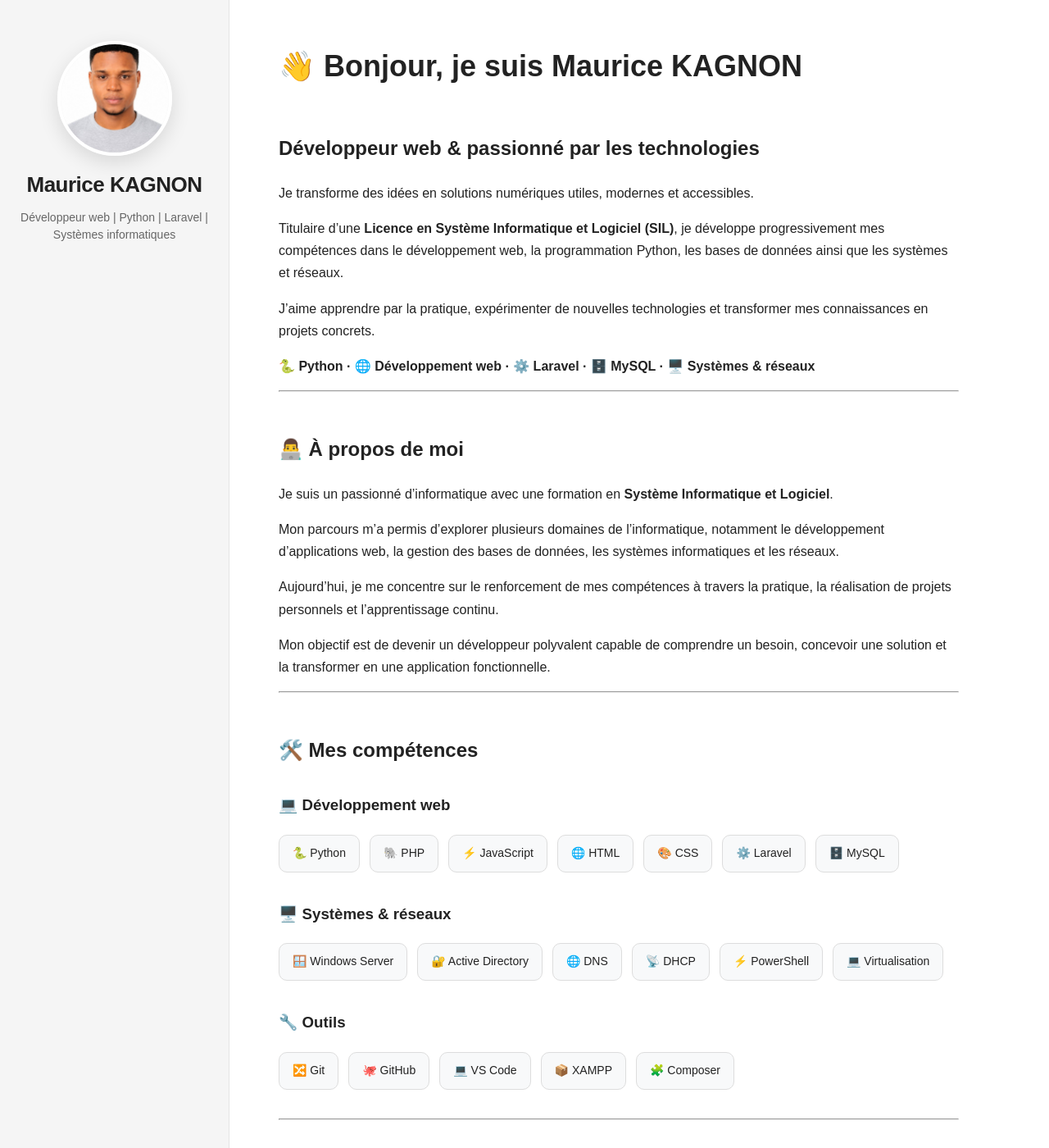
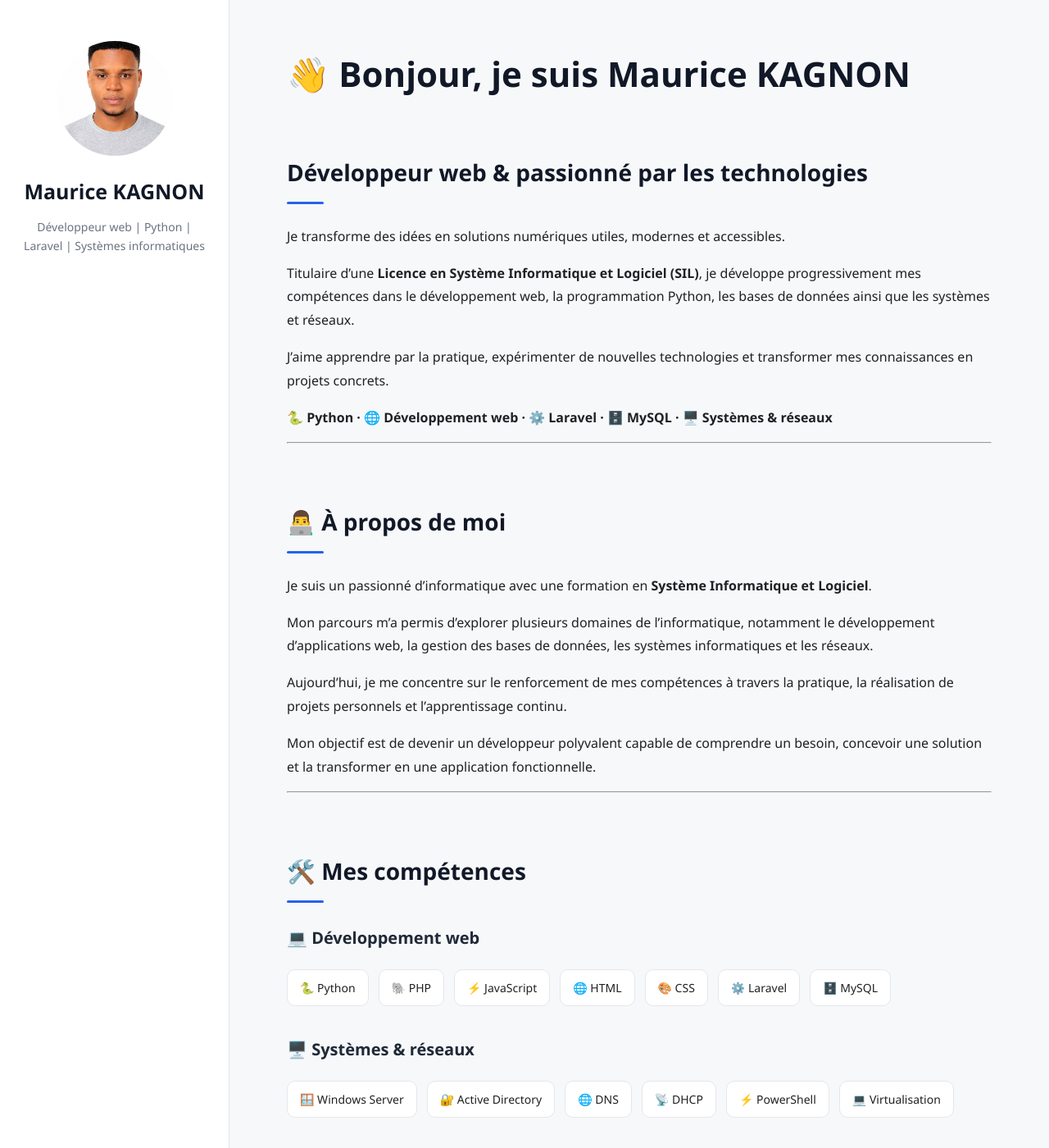
Before and after one commit to JacquesMaurice/maurice-kagnon.github.io, a Jekyll site: the page built from index.md, in a window 1280 px wide and 1400 px high. Shown: the whole window at 82% size. Built offline with Jekyll 4.4.1, drawn with Linux system fonts in a browser that asks for light colours; our own code applies the rules of GitHub Pages for plain Markdown files.

Commit message:
Refonte du design du portfolio

```diff
--- a/assets/css/style.css
+++ b/assets/css/style.css
@@ -8,73 +8,325 @@ html {
 
 body {
   margin: 0;
-  font-family: Arial, sans-serif;
-  background: #ffffff;
-  color: #222;
+  font-family: "Segoe UI", Arial, sans-serif;
+  background: #f7f8fa;
+  color: #202124;
+  line-height: 1.7;
 }
 
-/* Structure principale */
+/* ========================================
+   STRUCTURE PRINCIPALE
+   ======================================== */
+
 .portfolio {
   display: flex;
   min-height: 100vh;
 }
 
-/* Colonne gauche fixe */
+/* ========================================
+   COLONNE GAUCHE
+   ======================================== */
+
 .sidebar {
   position: sticky;
   top: 0;
+
   width: 280px;
   min-width: 280px;
   height: 100vh;
+
   padding: 50px 25px;
+
   text-align: center;
-  background: #f5f5f5;
+
+  background: #ffffff;
+  border-right: 1px solid #e5e7eb;
 }
 
 /* Photo */
+
 .profile-photo {
   width: 140px;
   height: 140px;
+
   object-fit: cover;
   border-radius: 50%;
+
   display: block;
-  margin: 0 auto 20px;
+  margin: 0 auto 22px;
 }
 
 /* Nom */
+
 .sidebar h1 {
   margin: 10px 0;
-  font-size: 26px;
+
+  font-size: 25px;
+  font-weight: 700;
+
+  color: #111827;
 }
 
 /* Description */
+
 .sidebar p {
-  line-height: 1.5;
+  margin-top: 10px;
+
+  font-size: 14px;
+  color: #6b7280;
 }
 
-/* Partie droite */
+/* ========================================
+   CONTENU PRINCIPAL
+   ======================================== */
+
 .content {
   flex: 1;
-  padding: 50px 60px;
-  max-width: 950px;
-  line-height: 1.7;
+
+  width: 100%;
+  max-width: 1050px;
+
+  padding: 65px 70px;
+
+  line-height: 1.8;
 }
 
-/* Titres */
+/* ========================================
+   TITRES
+   ======================================== */
+
 .content h1 {
   margin-top: 0;
-  font-size: 36px;
+  margin-bottom: 10px;
+
+  font-size: 42px;
+  line-height: 1.2;
+
+  color: #111827;
 }
 
 .content h2 {
-  margin-top: 50px;
+  margin-top: 70px;
+  margin-bottom: 25px;
+
+  font-size: 28px;
+
+  color: #111827;
 }
 
 .content h3 {
-  margin-top: 30px;
+  margin-top: 25px;
+
+  font-size: 20px;
+
+  color: #1f2937;
 }
 
-/* Téléphone */
+/* Ligne décorative sous les grands titres */
+
+.content h2::after {
+  content: "";
+
+  display: block;
+
+  width: 45px;
+  height: 3px;
+
+  margin-top: 10px;
+
+  background: #2563eb;
+  border-radius: 5px;
+}
+
+/* ========================================
+   LIENS
+   ======================================== */
+
+.content a {
+  color: #2563eb;
+
+  text-decoration: none;
+
+  font-weight: 600;
+}
+
+.content a:hover {
+  text-decoration: underline;
+}
+
+/* ========================================
+   COMPÉTENCES
+   ======================================== */
+
+.skills {
+  display: flex;
+  flex-wrap: wrap;
+
+  gap: 12px;
+
+  margin: 20px 0 35px;
+}
+
+.skills span {
+  display: inline-block;
+
+  padding: 9px 15px;
+
+  border: 1px solid #e5e7eb;
+  border-radius: 10px;
+
+  background: #ffffff;
+
+  font-size: 14px;
+  font-weight: 500;
+
+  transition: transform 0.2s ease,
+              box-shadow 0.2s ease,
+              border-color 0.2s ease;
+}
+
+.skills span:hover {
+  transform: translateY(-3px);
+
+  border-color: #2563eb;
+
+  box-shadow: 0 8px 20px rgba(0, 0, 0, 0.08);
+}
+
+/* ========================================
+   PROJETS
+   ======================================== */
+
+.projects {
+  display: grid;
+
+  grid-template-columns: repeat(2, minmax(250px, 1fr));
+
+  gap: 22px;
+
+  margin-top: 25px;
+}
+
+.project-card {
+  padding: 25px;
+
+  border: 1px solid #e5e7eb;
+  border-radius: 14px;
+
+  background: #ffffff;
+
+  transition:
+    transform 0.2s ease,
+    box-shadow 0.2s ease,
+    border-color 0.2s ease;
+}
+
+.project-card:hover {
+  transform: translateY(-5px);
+
+  border-color: #bfdbfe;
+
+  box-shadow: 0 12px 30px rgba(0, 0, 0, 0.08);
+}
+
+.project-card h3 {
+  margin-top: 0;
+
+  font-size: 20px;
+}
+
+.project-card p {
+  color: #4b5563;
+}
+
+.technologies {
+  font-size: 13px;
+
+  font-weight: 700;
+
+  color: #2563eb !important;
+}
+
+/* Statut du projet */
+
+.project-status {
+  display: inline-block;
+
+  margin-bottom: 12px;
+
+  padding: 5px 10px;
+
+  border-radius: 20px;
+
+  background: #eff6ff;
+  color: #2563eb;
+
+  font-size: 12px;
+
+  font-weight: 600;
+}
+
+/* ========================================
+   CONTACT
+   ======================================== */
+
+.contact {
+  margin-top: 30px;
+
+  padding: 28px;
+
+  border: 1px solid #e5e7eb;
+  border-radius: 14px;
+
+  background: #ffffff;
+
+  box-shadow: 0 8px 25px rgba(0, 0, 0, 0.04);
+}
+
+.contact p {
+  margin: 14px 0;
+}
+
+.contact a {
+  color: #2563eb;
+}
+
+/* ========================================
+   LISTES
+   ======================================== */
+
+.content ul {
+  padding-left: 25px;
+}
+
+.content li {
+  margin-bottom: 8px;
+}
+
+/* ========================================
+   CITATION FINALE
+   ======================================== */
+
+.content blockquote {
+  margin: 60px 0 20px;
+
+  padding: 20px 25px;
+
+  border-left: 4px solid #2563eb;
+
+  background: #ffffff;
+
+  border-radius: 0 10px 10px 0;
+
+  color: #4b5563;
+
+  font-style: italic;
+}
+
+/* ========================================
+   MOBILE
+   ======================================== */
+
 @media (max-width: 768px) {
 
   .portfolio {
@@ -83,143 +335,41 @@ body {
 
   .sidebar {
     position: relative;
+
     width: 100%;
     min-width: auto;
+
     height: auto;
     min-height: auto;
-    padding: 30px 20px;
+
+    padding: 35px 20px;
+
+    border-right: none;
+    border-bottom: 1px solid #e5e7eb;
   }
 
   .content {
-    padding: 30px 20px;
+    width: 100%;
     max-width: none;
+
+    padding: 40px 22px;
   }
 
   .content h1 {
-    font-size: 30px;
+    font-size: 32px;
   }
-}
 
-/* Cartes de compétences */
+  .content h2 {
+    font-size: 25px;
 
-.skills {
-  display: flex;
-  flex-wrap: wrap;
-  gap: 12px;
-  margin: 20px 0 35px;
-}
+    margin-top: 55px;
+  }
 
-.skills span {
-  display: inline-block;
-  padding: 10px 16px;
-  border: 1px solid #ddd;
-  border-radius: 10px;
-  background: #f8f9fa;
-  font-size: 14px;
-  transition: transform 0.2s ease, box-shadow 0.2s ease;
-}
-
-.skills span:hover {
-  transform: translateY(-3px);
-  box-shadow: 0 6px 15px rgba(0, 0, 0, 0.1);
-}
-/* Cartes des projets */
-
-.projects {
-  display: grid;
-  grid-template-columns: repeat(2, minmax(250px, 1fr));
-  gap: 20px;
-  margin-top: 25px;
-}
-
-.project-card {
-  padding: 25px;
-  border: 1px solid #e1e1e1;
-  border-radius: 12px;
-  background: #ffffff;
-  transition: transform 0.2s ease, box-shadow 0.2s ease;
-}
-
-.project-card:hover {
-  transform: translateY(-5px);
-  box-shadow: 0 8px 25px rgba(0, 0, 0, 0.08);
-}
-
-.project-card h3 {
-  margin-top: 0;
-}
-
-.project-card p {
-  line-height: 1.6;
-}
-
-.technologies {
-  font-size: 14px;
-  font-weight: bold;
-  margin-bottom: 0;
-}
-
-@media (max-width: 768px) {
   .projects {
     grid-template-columns: 1fr;
   }
+
+  .skills span {
+    font-size: 13px;
+  }
 }
-.project-status {
-  display: inline-block;
-  margin-bottom: 12px;
-  padding: 5px 10px;
-  border-radius: 20px;
-  background: #f1f1f1;
-  font-size: 12px;
-  font-weight: bold;
-}
-/* Contact */
-
-.contact {
-  margin-top: 30px;
-  padding: 25px;
-  border-radius: 12px;
-  background: #f8f9fa;
-  border: 1px solid #e1e1e1;
-}
-
-.contact p {
-  margin: 12px 0;
-}
-
-.contact a {
-  font-weight: bold;
-  text-decoration: none;
-  color: inherit;
-}
-
-.contact a:hover {
-  text-decoration: underline;
-}
-/* =========================
-   STYLE DE LA COLONNE GAUCHE
-   ========================= */
-
-.sidebar {
-  border-right: 1px solid #e5e5e5;
-}
-
-.sidebar h1 {
-  font-weight: 700;
-  letter-spacing: -0.5px;
-}
-
-.sidebar p {
-  font-size: 14px;
-  color: #666;
-}
-
-.profile-photo {
-  border: 4px solid #ffffff;
-  box-shadow: 0 8px 25px rgba(0, 0, 0, 0.12);
-  transition: transform 0.3s ease;
-}
-
-.profile-photo:hover {
-  transform: scale(1.04);
-}
```
